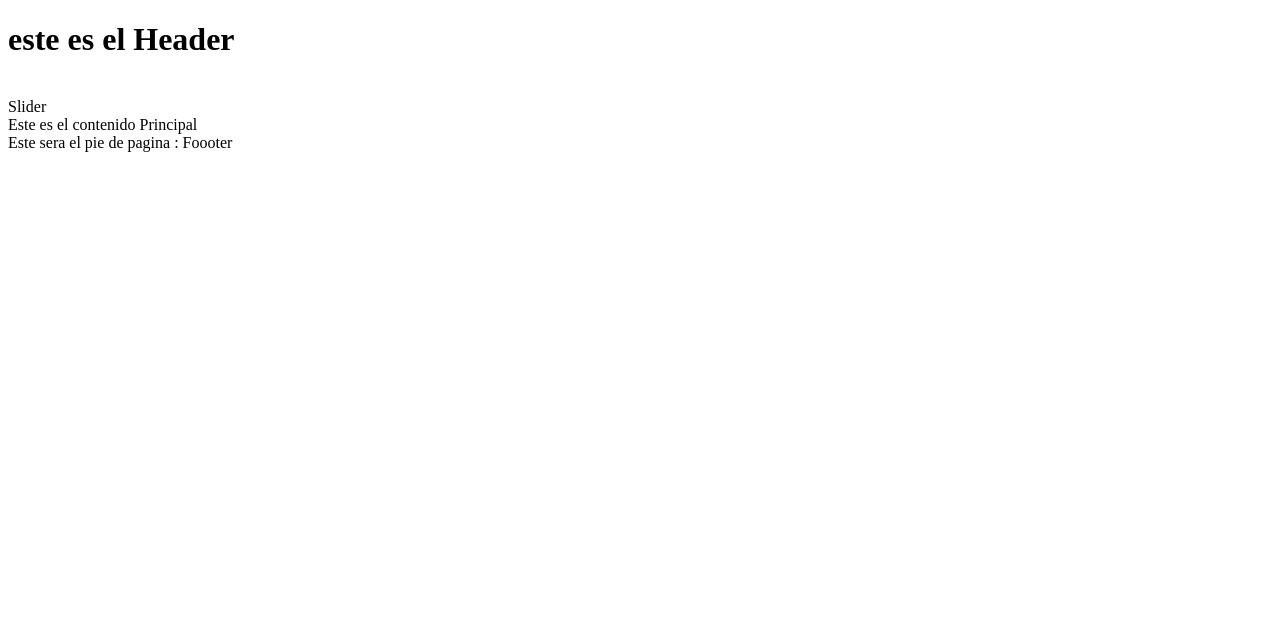
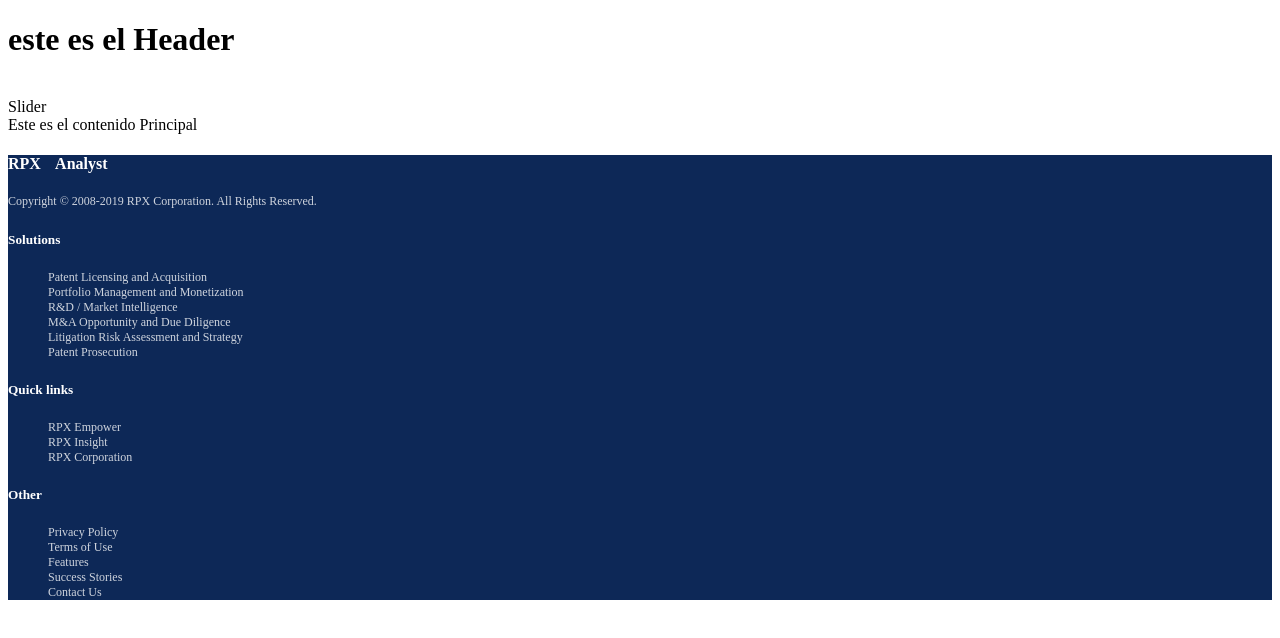
Before and after one commit to Benjaa153/app, a React (Create React App) app: page / in a window 1280 px wide. Shown: the top 638 px of the page. Built offline with nearby package versions, Linux system fonts and the light colour scheme.

Commit message:
pruebadesdeAca

```diff
--- a/src/Components/Foooter.jsx
+++ b/src/Components/Foooter.jsx
@@ -1,8 +1,52 @@
 import React from 'react'
+import '../Styles/Footer.css'
+const Foooter = () => {
 
-const Foooter = () => {
   return (
-    <div>Este sera el pie de pagina : Foooter</div>
+    <footer className="text-center footer text-center">
+    <div className="container p-4">
+
+        <div className="row  text-md-start mt-5">
+
+          <div className="col-md-4 ">
+            <h4 className="pb-3">RPX <span className="Analyst">Analyst </span></h4>
+
+            <p className="copy-right"> Copyright © 2008-2019 RPX Corporation. All Rights Reserved.</p>
+          </div>
+          <div className="col-md-3">
+           <h5 className="pb-3">Solutions </h5>
+            <ul className="list-style ps-0 ">
+              <li className="pb-3">Patent Licensing and Acquisition</li>
+              <li className="pb-3">Portfolio Management and Monetization</li>
+              <li className="pb-3">R&D / Market Intelligence</li>
+              <li className="pb-3">M&A Opportunity and Due Diligence</li>
+              <li className="pb-3">Litigation Risk Assessment and Strategy</li>
+              <li className="pb-3">
+                Patent Prosecution
+              </li>
+            </ul>
+          </div>
+          <div className="col-md-3 ">
+           <h5 className="pb-3"> Quick links </h5>
+            <ul className="list-style ps-0">
+              <li className="pb-3">RPX Empower</li>
+              <li className="pb-3">RPX Insight</li>
+              <li className="pb-3">RPX Corporation</li>
+            </ul>
+          </div>
+          <div className="col-md-2 ">
+           <h5 className="pb-3"> Other </h5>
+            <ul className="list-style ps-0">
+              <li className="pb-3">Privacy Policy</li>
+              <li className="pb-3">Terms of Use</li>
+              <li className="pb-3">Features</li>
+              <li className="pb-3">Success Stories</li>
+              <li className="pb-3">Contact Us</li>
+            </ul>
+          </div>
+        </div>
+    </div>
+  </footer>
   )
 }
 
--- /dev/null
+++ b/src/Styles/Footer.css
@@ -0,0 +1,21 @@
+footer{
+    color:#fff;
+    background-color: #0d2857;
+  }
+
+  .list-style{
+    list-style-type:none!important;
+    cursor:pointer;
+    font-size:.75rem;
+    opacity:.8;
+  }
+  .copy-right{
+    font-size:.75rem;
+    opacity:.8;
+  }
+  .Analyst {
+    width: 87.7px;
+    height: 23.7px;
+    margin: 10.7px 0 5.2px 10.2px;
+    color: #fff;
+  }
```
